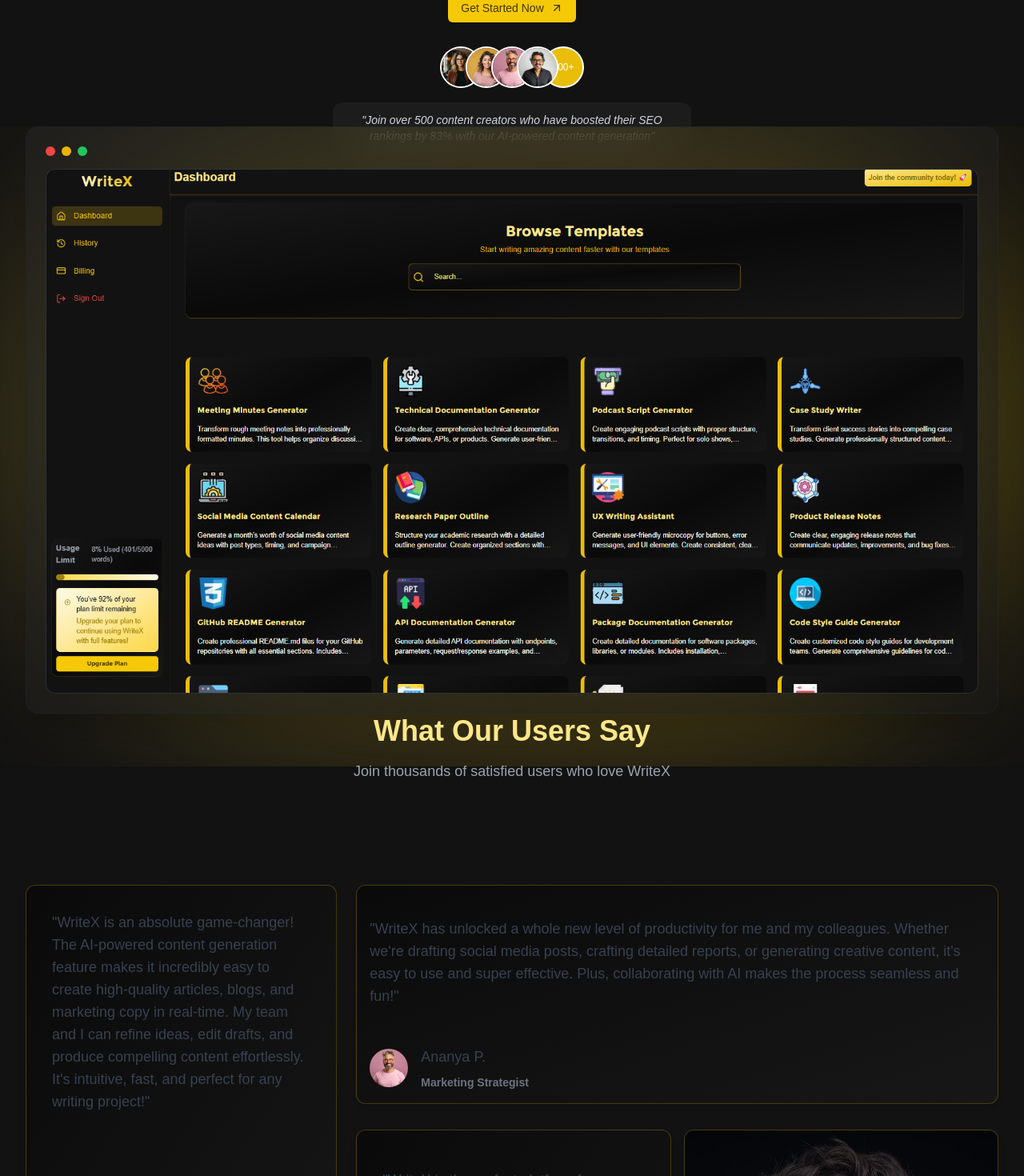
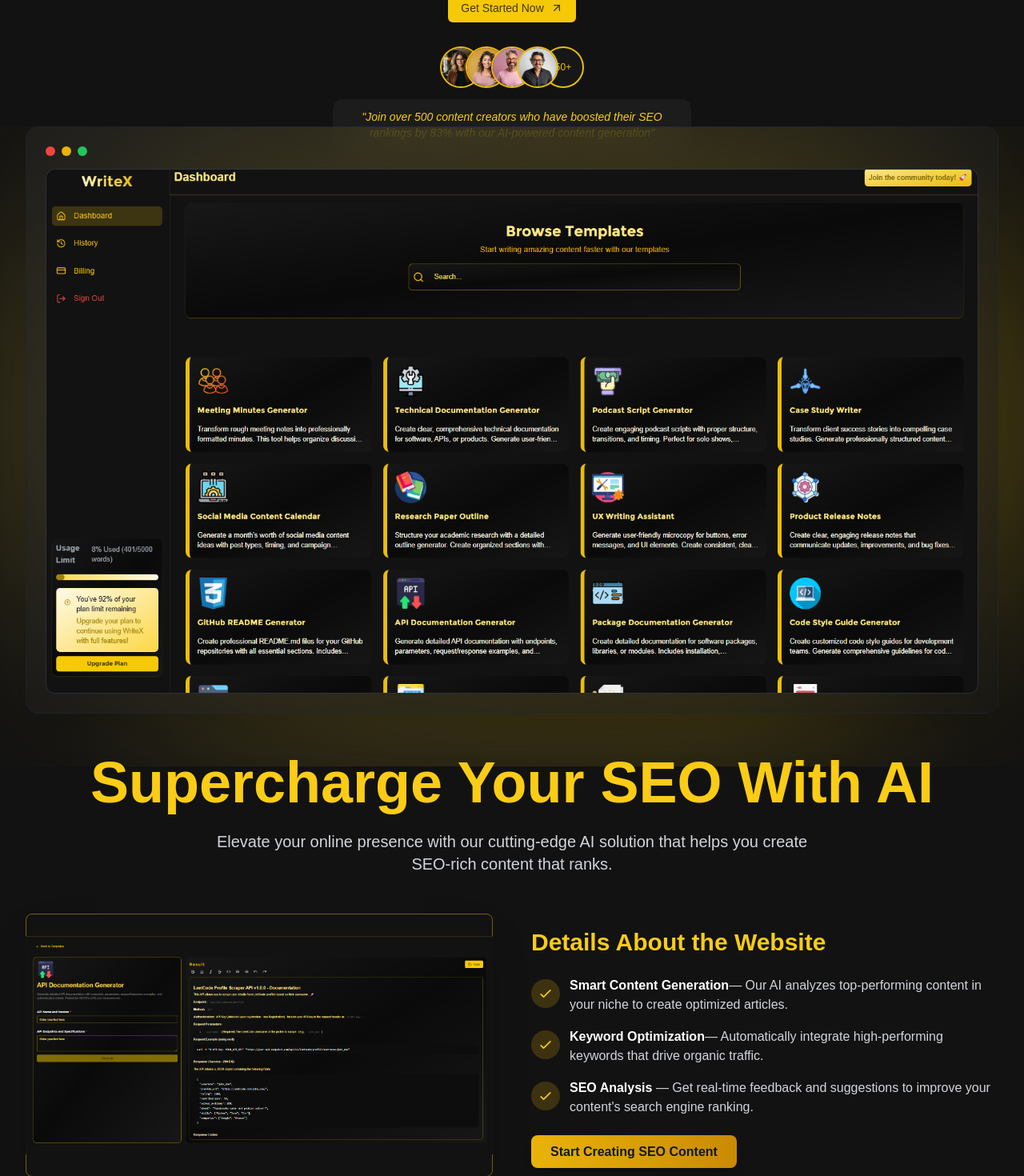
Before and after one commit to abhoy21/writex, a Next.js app: page / in a window 1280 px wide. Shown: the part 420-1890 px from the top of the page at 80% size. Built offline with nearby package versions, Linux system fonts and the light colour scheme.

Commit message:
new section added in landing page

```diff
--- a/app/_components/hero-section.tsx
+++ b/app/_components/hero-section.tsx
@@ -16,11 +16,11 @@
           </h1>
 
           <p className="text-sm text-center text-gray-400 leading-relaxed mt-6">
-            Write SEO optimized content with WriteX. WriteX is a free,
-            open-source, and easy-to-use tool that helps you write better,
-            faster, and more efficiently with the help of AI. With WriteX, you
-            can easily create and edit content, and publish your work on your
-            website or blog.
+            WriteX: AI-powered content creation for everyone. Create
+            SEO-optimized blogs, articles, and web content in minutes with our
+            free, open-source writing assistant. Streamline your workflow from
+            draft to publication—write better, publish faster, and reach more
+            readers without the complexity.
           </p>
 
           <div className="flex flex-col sm:flex-row gap-6 mt-6">
@@ -32,10 +32,9 @@
             </Link>
           </div>
 
-          {/* Avatar section with testimonial message */}
           <div className="mt-6 flex flex-col items-center">
-            <div className="flex -space-x-4 overflow-hidden mb-3 p-2">
-              <div className="inline-block h-12 w-12 rounded-full ring-2 ring-white relative overflow-hidden">
+            <div className="flex -space-x-4 overflow-hidden mb-2 p-2">
+              <div className="inline-block h-12 w-12 rounded-full ring-2 ring-supernova-500 relative overflow-hidden">
                 <Image
                   src="/avatar1.jpeg"
                   alt="User avatar"
@@ -44,7 +43,7 @@
                   className="object-cover"
                 />
               </div>
-              <div className="inline-block h-12 w-12 rounded-full ring-2 ring-white relative overflow-hidden">
+              <div className="inline-block h-12 w-12 rounded-full ring-2 ring-supernova-500 relative overflow-hidden">
                 <Image
                   src="/avatar2.jpeg"
                   alt="User avatar"
@@ -53,7 +52,7 @@
                   className="object-cover"
                 />
               </div>
-              <div className="inline-block h-12 w-12 rounded-full ring-2 ring-white relative overflow-hidden">
+              <div className="inline-block h-12 w-12 rounded-full ring-2 ring-supernova-500 relative overflow-hidden">
                 <Image
                   src="/avatar3.jpeg"
                   alt="User avatar"
@@ -62,7 +61,7 @@
                   className="object-cover"
                 />
               </div>
-              <div className="inline-block h-12 w-12 rounded-full ring-2 ring-white relative overflow-hidden">
+              <div className="inline-block h-12 w-12 rounded-full ring-2 ring-supernova-500 relative overflow-hidden">
                 <Image
                   src="/avatar4.jpeg"
                   alt="User avatar"
@@ -71,12 +70,12 @@
                   className="object-cover"
                 />
               </div>
-              <div className="flex items-center justify-center h-12 w-12 rounded-full bg-supernova-500 ring-2 ring-white text-white text-xs font-medium">
-                500+
+              <div className="flex items-center justify-center h-12 w-12 rounded-full bg-neutral-900 ring-2 ring-supernova-500 text-supernova-500 text-xs font-medium">
+                50+
               </div>
             </div>
             <div className="px-6 py-3 bg-neutral-800/50 rounded-xl max-w-md">
-              <p className="text-center text-gray-300 text-sm italic">
+              <p className="text-center text-supernova-400 text-sm italic">
                 "Join over 500 content creators who have boosted their SEO
                 rankings by 83% with our AI-powered content generation"
               </p>
--- a/app/_components/landing-page.tsx
+++ b/app/_components/landing-page.tsx
@@ -3,6 +3,7 @@
 import Hero from "./hero-section";
 import Navbar from "./navbar";
 import Pricing from "./pricing";
+import ProductDescription from "./product-description";
 import Showcase from "./showcase-section";
 import Testimonials from "./testimonials";
 
@@ -14,7 +15,7 @@
         <Hero />
 
         <Showcase />
-
+        <ProductDescription />
         <Testimonials />
         <Pricing />
         <CTA />
--- a/app/_components/pricing.tsx
+++ b/app/_components/pricing.tsx
@@ -5,7 +5,7 @@
     <section className="py-32">
       <div className="max-w-7xl mx-auto px-4 sm:px-6 lg:px-8">
         <div className="text-center mb-16 animate__animated animate__fadeIn">
-          <h2 className="text-3xl md:text-4xl font-bold text-supernova-200 mb-4">
+          <h2 className="text-3xl md:text-5xl lg:text-7xl font-bold text-supernova-400 mb-4">
             Choose Your Content Creation Plan
           </h2>
           <p className="text-gray-400 text-lg max-w-2xl mx-auto">
--- /dev/null
+++ b/app/_components/product-description.tsx
@@ -0,0 +1,122 @@
+import Image from "next/image";
+import Link from "next/link";
+import React from "react";
+
+export default function ProductDescription(): React.JSX.Element {
+  return (
+    <section className=" text-gray-100 py-16 mt-12 md:mb-24">
+      <div className="max-w-[100rem] w-full mx-auto px-4 sm:px-6 lg:px-8">
+        <h1 className="text-3xl sm:text-5xl lg:text-7xl font-bold mb-6 text-center text-supernova-400">
+          Supercharge Your SEO With AI
+        </h1>
+        <p className="text-xl text-center mb-12 max-w-3xl mx-auto text-gray-300">
+          Elevate your online presence with our cutting-edge AI solution that
+          helps you create SEO-rich content that ranks.
+        </p>
+
+        <div className="flex flex-col md:flex-row items-center gap-12">
+          <div className="w-full md:w-1/2 relative">
+            <div className="aspect-video rounded-lg shadow-2xl overflow-hidden border border-supernova-500/45">
+              <Image
+                src="/product-desc.png"
+                alt="AI-powered SEO content creation"
+                fill
+                sizes="(max-width: 768px) 100vw, 50vw"
+                className="object-contain hover:scale-105 transition-all duration-300 mx-auto"
+              />
+            </div>
+          </div>
+
+          <div className="w-full md:w-1/2 space-y-6">
+            <h2 className="text-3xl font-bold mb-4 text-yellow-400">
+              Details About the Website
+            </h2>
+            <div className="space-y-4">
+              <div className="flex items-start gap-3">
+                <div className="p-2 bg-yellow-500 bg-opacity-20 rounded-full mt-1">
+                  <svg
+                    className="w-5 h-5 text-yellow-400"
+                    fill="none"
+                    viewBox="0 0 24 24"
+                    stroke="currentColor"
+                  >
+                    <path
+                      strokeLinecap="round"
+                      strokeLinejoin="round"
+                      strokeWidth={2}
+                      d="M5 13l4 4L19 7"
+                    />
+                  </svg>
+                </div>
+                <p className="text-gray-300">
+                  <span className="font-semibold text-white">
+                    Smart Content Generation
+                  </span>
+                  — Our AI analyzes top-performing content in your niche to
+                  create optimized articles.
+                </p>
+              </div>
+
+              <div className="flex items-start gap-3">
+                <div className="p-2 bg-yellow-500 bg-opacity-20 rounded-full mt-1">
+                  <svg
+                    className="w-5 h-5 text-yellow-400"
+                    fill="none"
+                    viewBox="0 0 24 24"
+                    stroke="currentColor"
+                  >
+                    <path
+                      strokeLinecap="round"
+                      strokeLinejoin="round"
+                      strokeWidth={2}
+                      d="M5 13l4 4L19 7"
+                    />
+                  </svg>
+                </div>
+                <p className="text-gray-300">
+                  <span className="font-semibold text-white">
+                    Keyword Optimization
+                  </span>
+                  — Automatically integrate high-performing keywords that drive
+                  organic traffic.
+                </p>
+              </div>
+
+              <div className="flex items-start gap-3">
+                <div className="p-2 bg-yellow-500 bg-opacity-20 rounded-full mt-1">
+                  <svg
+                    className="w-5 h-5 text-yellow-400"
+                    fill="none"
+                    viewBox="0 0 24 24"
+                    stroke="currentColor"
+                  >
+                    <path
+                      strokeLinecap="round"
+                      strokeLinejoin="round"
+                      strokeWidth={2}
+                      d="M5 13l4 4L19 7"
+                    />
+                  </svg>
+                </div>
+                <p className="text-gray-300">
+                  <span className="font-semibold text-white">SEO Analysis</span>{" "}
+                  — Get real-time feedback and suggestions to improve your
+                  content's search engine ranking.
+                </p>
+              </div>
+
+              <div className="mt-8 pt-4">
+                <Link
+                  href={"/auth/login"}
+                  className="px-6 py-3 bg-gradient-to-r from-yellow-500 to-yellow-600 text-gray-900 font-bold rounded-lg shadow-lg hover:shadow-xl transition-all duration-300 transform hover:-translate-y-1"
+                >
+                  Start Creating SEO Content
+                </Link>
+              </div>
+            </div>
+          </div>
+        </div>
+      </div>
+    </section>
+  );
+}
--- a/app/_components/testimonials.tsx
+++ b/app/_components/testimonials.tsx
@@ -2,14 +2,14 @@
 
 export default function Testimonials(): React.JSX.Element {
   return (
-    <div className="py-16 mb-16">
+    <div className="py-16 my-12 md:my-24">
       <div className="mx-auto max-w-7xl px-4 sm:px-6 lg:px-8">
         <div className="relative">
-          <div className="text-center font-montserrat mb-16 md:mb-32">
-            <h2 className="text-3xl md:text-4xl font-bold text-supernova-200 mb-4">
+          <div className="text-center font-montserrat mb-8 md:mb-16">
+            <h2 className="text-3xl md:text-5xl lg:text-7xl font-bold text-supernova-400 text-start mb-4">
               What Our Users Say
             </h2>
-            <p className="text-gray-400 text-lg max-w-2xl mx-auto">
+            <p className="text-gray-400 text-lg ml-4 text-start mx-auto">
               Join thousands of satisfied users who love WriteX
             </p>
           </div>
@@ -17,7 +17,7 @@
           <div className="grid grid-cols-1 gap-4 md:grid-cols-2 md:gap-6 lg:grid-cols-3">
             <div className="flex flex-col gap-4 md:gap-8">
               <div className="flex w-full flex-col gap-8 rounded-xl bg-gradient-to-br from-neutral-950 to-neutral-900 border border-supernova-500/25 px-4 py-4 shadow-lg md:gap-60 md:px-8">
-                <h3 className="mt-4 text-base font-medium text-gray-700 md:text-lg">
+                <h3 className="mt-4 text-base font-medium text-gray-400 md:text-lg">
                   &quot;WriteX is an absolute game-changer! The AI-powered
                   content generation feature makes it incredibly easy to create
                   high-quality articles, blogs, and marketing copy in real-time.
@@ -37,7 +37,7 @@
                     />
                   </div>
                   <div className="flex flex-col gap-1 md:gap-2">
-                    <h3 className="text-base font-medium text-gray-700 md:text-lg">
+                    <h3 className="text-base font-medium text-gray-400 md:text-lg">
                       Sophia R.
                     </h3>
                     <p className="text-xs font-bold text-gray-500 md:text-sm">
@@ -48,7 +48,7 @@
               </div>
 
               <div className="flex w-full flex-col gap-4 rounded-xl bg-gradient-to-br from-neutral-950 to-neutral-900 border border-supernova-500/25 p-4 shadow-md md:gap-10">
-                <h3 className="mt-2 text-base font-medium text-gray-700 md:text-lg">
+                <h3 className="mt-2 text-base font-medium text-gray-400 md:text-lg">
                   &quot;As a content creator working with a remote team, WriteX
                   has become an essential tool for us. It feels like we&apos;re
                   in the same room, brainstorming and refining content together.
@@ -67,7 +67,7 @@
                     />
                   </div>
                   <div className="flex flex-col gap-1 md:gap-2">
-                    <h3 className="text-base font-medium text-gray-700 md:text-lg">
+                    <h3 className="text-base font-medium text-gray-400 md:text-lg">
                       James T.
                     </h3>
                     <p className="text-xs font-bold text-gray-500 md:text-sm">
@@ -81,7 +81,7 @@
             <div className="flex flex-col gap-4 md:gap-8 lg:col-span-2">
               <div className="grid grid-cols-1 gap-4 md:grid-cols-2">
                 <div className="md:col-span-2 w-full gap-4 rounded-xl bg-gradient-to-br from-neutral-950 to-neutral-900 border border-supernova-500/25 p-4 shadow-md md:gap-8">
-                  <h3 className="text-base font-medium text-gray-700 md:text-lg my-2 md:mt-6 md:mb-12">
+                  <h3 className="text-base font-medium text-gray-400 md:text-lg my-2 md:mt-6 md:mb-12">
                     &quot;WriteX has unlocked a whole new level of productivity
                     for me and my colleagues. Whether we&apos;re drafting social
                     media posts, crafting detailed reports, or generating
@@ -101,7 +101,7 @@
                       />
                     </div>
                     <div className="flex flex-col gap-1 md:gap-2">
-                      <h3 className="text-base font-medium text-gray-700 md:text-lg">
+                      <h3 className="text-base font-medium text-gray-400 md:text-lg">
                         Ananya P.
                       </h3>
                       <p className="text-xs font-bold text-gray-500 md:text-sm">
@@ -114,7 +114,7 @@
 
               <div className="grid grid-cols-1 gap-4 md:grid-cols-2">
                 <div className="flex w-full flex-col gap-8 rounded-xl bg-gradient-to-br from-neutral-950 to-neutral-900 border border-supernova-500/25 px-4 py-8 shadow-lg md:gap-60 md:px-8">
-                  <h3 className="mt-4 text-base font-medium text-gray-700 md:text-lg">
+                  <h3 className="mt-4 text-base font-medium text-gray-400 md:text-lg">
                     &quot;WriteX is the perfect platform for anyone who loves to
                     create content efficiently. The interface is intuitive, and
                     the AI-driven writing assistance is outstanding. I&apos;ve
@@ -136,7 +136,7 @@
                       />
                     </div>
                     <div className="flex flex-col gap-1 md:gap-2">
-                      <h3 className="text-base font-medium text-gray-700 md:text-lg">
+                      <h3 className="text-base font-medium text-gray-400 md:text-lg">
                         Lucas D.
                       </h3>
                       <p className="text-xs font-bold text-gray-500 md:text-sm">
```
Also changed, not shown: public/product-desc.png (added).
